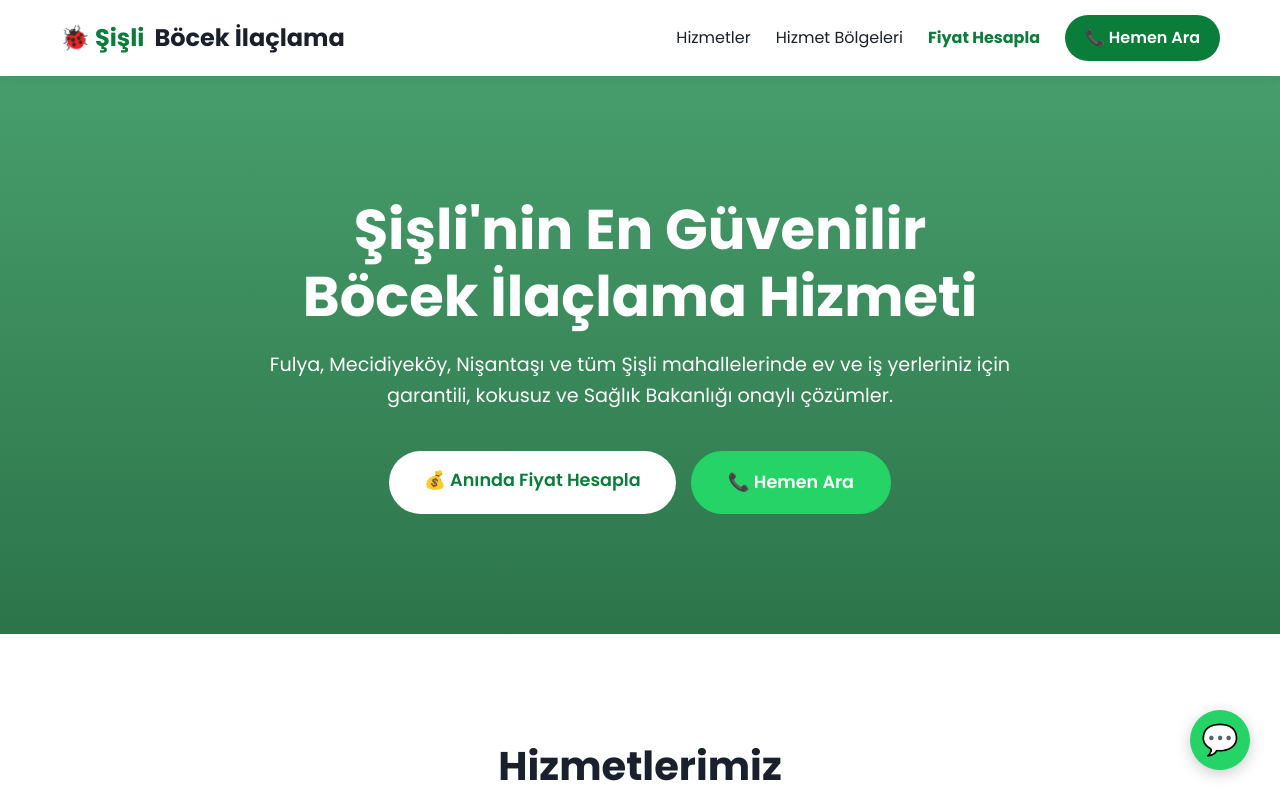
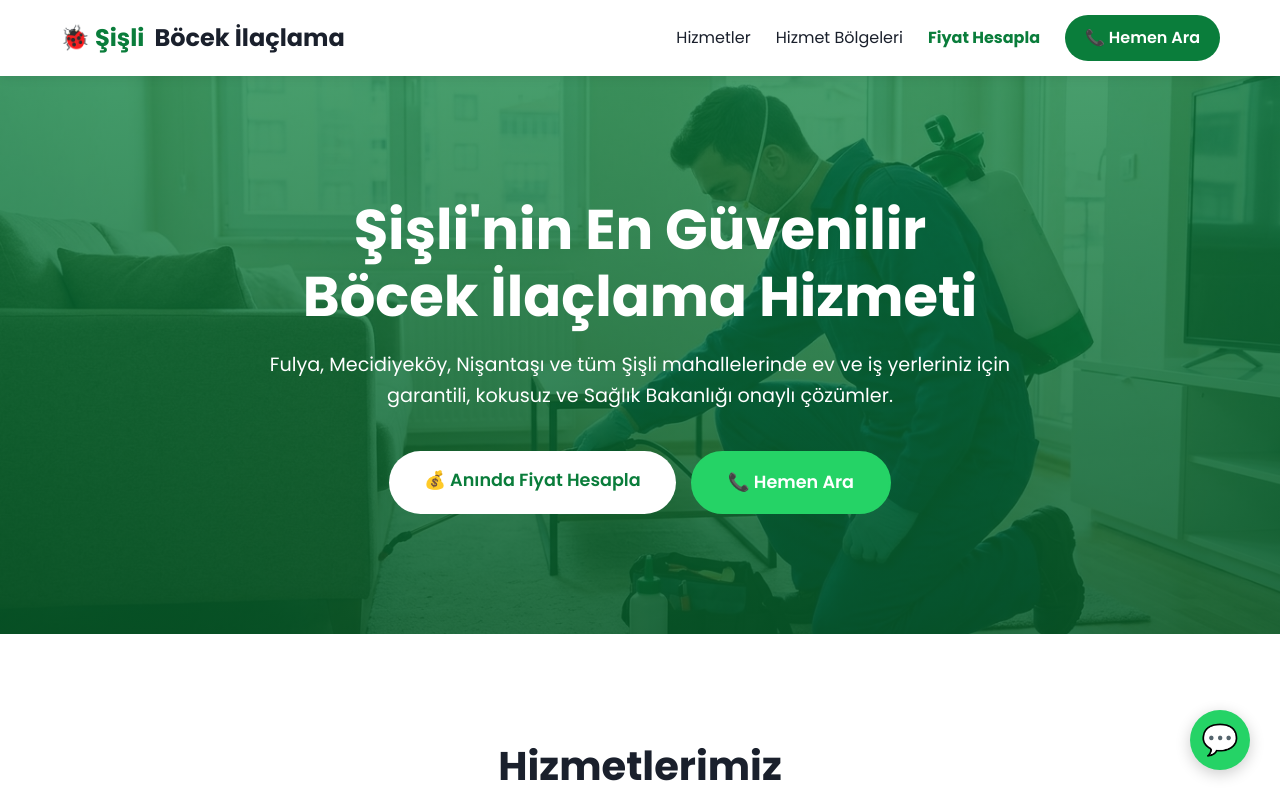
Before and after one commit to ayhn37/sisli-bocek-ilaclama, a plain HTML site: page index.html in a window 1280 px wide. Shown: the top 801 px of the page. Drawn offline with Linux system fonts and the light colour scheme.

Commit message:
Update background image in hero section

```diff
--- a/index.html
+++ b/index.html
@@ -23,8 +23,8 @@
 
         /* HERO */
         .hero {
-            /* Arka plan resmi ve üzerindeki yeşil karartma (overlay) - Dosya adı iladlama.jpg olarak güncellendi */
-            background: linear-gradient(rgba(10, 125, 59, 0.75), rgba(7, 92, 42, 0.85)), url('iladlama.jpg') center/cover no-repeat;
+            /* Arka plan resmi ve üzerindeki yeşil karartma (overlay) */
+            background: linear-gradient(rgba(10, 125, 59, 0.75), rgba(7, 92, 42, 0.85)), url('ilaclama.jpg') center/cover no-repeat;
             color: #fff; padding: 120px 20px; text-align: center;
         }
         .hero h1 { font-size: 3.5rem; margin-bottom: 20px; line-height: 1.2; font-weight: 700; }
```
